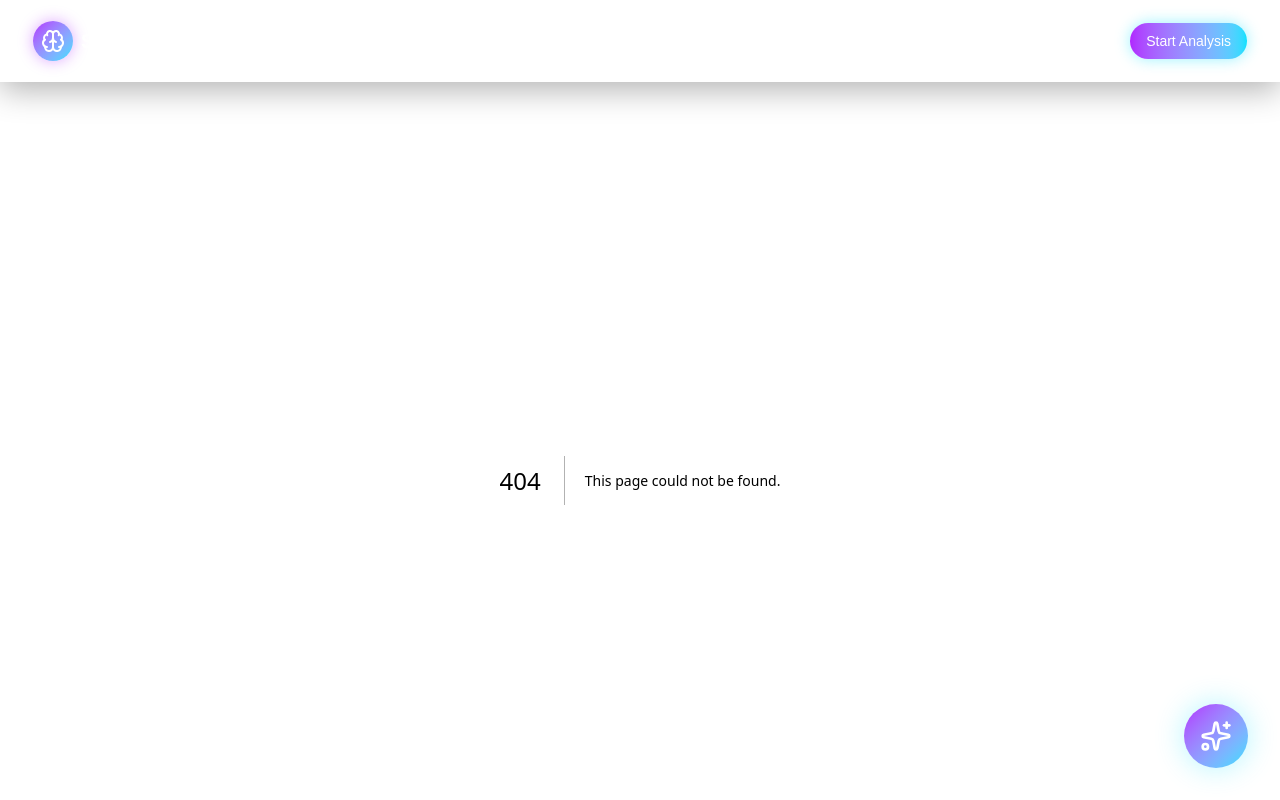
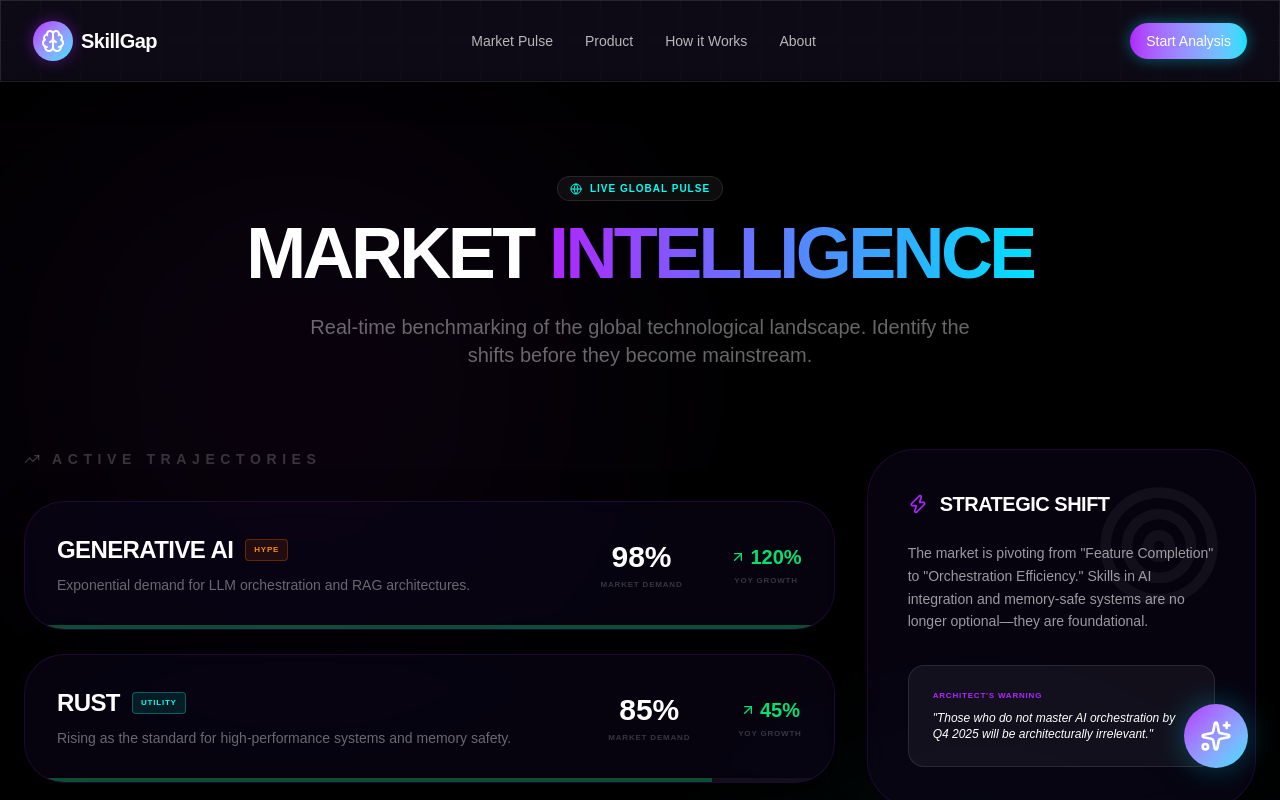
Before and after one commit to Siddhu-cse/SkillGapAnalyzer, a Next.js app: page /market in a window 1280 px wide. Before the commit this address had no page. Shown: the top 800 px of the page. Built offline with nearby package versions, Linux system fonts and the light colour scheme.

Commit message:
Implement Market Pulse Dashboard and Navbar update

```diff
--- /dev/null
+++ b/src/app/market/page.tsx
@@ -0,0 +1,142 @@
+"use client";
+
+import { motion } from "framer-motion";
+import { TrendingUp, ArrowUpRight, ArrowDownRight, Zap, Target, Globe, Activity, Loader2 } from "lucide-react";
+import { useState, useEffect } from "react";
+
+interface TrendData {
+  skill: string;
+  demand: number;
+  growth: number;
+  status: "Hype" | "Utility" | "Foundational";
+  description: string;
+}
+
+export default function MarketPulsePage() {
+  const [trends, setTrends] = useState<TrendData[]>([
+    { skill: "Generative AI", demand: 98, growth: 120, status: "Hype", description: "Exponential demand for LLM orchestration and RAG architectures." },
+    { skill: "Rust", demand: 85, growth: 45, status: "Utility", description: "Rising as the standard for high-performance systems and memory safety." },
+    { skill: "System Design", demand: 92, growth: 15, status: "Foundational", description: "Critical for scaling distributed cloud-native applications." },
+    { skill: "Web3/Solidity", demand: 65, growth: -20, status: "Utility", description: "Market correction in progress; focus shifted to L2 and ZK-proofs." },
+    { skill: "Cybersecurity", demand: 88, growth: 30, status: "Foundational", description: "Constant demand increase due to rising state-sponsored threats." },
+  ]);
+
+  return (
+    <div className="min-h-screen py-24 relative overflow-hidden bg-black text-white">
+      {/* Background glow */}
+      <div className="absolute top-0 left-0 w-[600px] h-[600px] bg-[var(--color-neon-purple)]/5 rounded-full blur-[120px] pointer-events-none" />
+      <div className="absolute bottom-0 right-0 w-[600px] h-[600px] bg-[var(--color-neon-blue)]/5 rounded-full blur-[120px] pointer-events-none" />
+
+      <div className="max-w-7xl mx-auto px-4 sm:px-6 relative z-10">
+        <motion.div
+          initial={{ opacity: 0, y: 20 }}
+          animate={{ opacity: 1, y: 0 }}
+          className="text-center mb-20"
+        >
+          <div className="inline-flex items-center space-x-2 px-3 py-1 rounded-full bg-white/5 border border-white/10 mb-4">
+            <Globe className="w-3 h-3 text-[var(--color-neon-cyan)]" />
+            <span className="text-[10px] font-black uppercase tracking-widest text-[var(--color-neon-cyan)]">Live Global Pulse</span>
+          </div>
+          <h1 className="text-4xl md:text-7xl font-black mb-6 uppercase tracking-tighter">
+            Market <span className="text-gradient">Intelligence</span>
+          </h1>
+          <p className="text-white/40 text-xl max-w-2xl mx-auto">
+            Real-time benchmarking of the global technological landscape. Identify the shifts before they become mainstream.
+          </p>
+        </motion.div>
+
+        <div className="grid lg:grid-cols-3 gap-8">
+          {/* Main Trend Feed */}
+          <div className="lg:col-span-2 space-y-6">
+            <h2 className="text-sm font-black uppercase tracking-[0.4em] text-white/20 mb-8 flex items-center gap-3">
+              <TrendingUp className="w-4 h-4" />
+              Active Trajectories
+            </h2>
+            {trends.map((trend, i) => (
+              <motion.div
+                key={trend.skill}
+                initial={{ opacity: 0, x: -20 }}
+                animate={{ opacity: 1, x: 0 }}
+                transition={{ delay: i * 0.1 }}
+                className="glass-panel p-8 rounded-[2.5rem] border border-white/10 hover:border-[var(--color-neon-cyan)]/30 transition-all group relative overflow-hidden"
+              >
+                <div className="flex flex-col md:flex-row justify-between gap-8 items-center relative z-10">
+                  <div className="flex-1">
+                    <div className="flex items-center gap-3 mb-2">
+                      <h3 className="text-2xl font-black uppercase tracking-tight">{trend.skill}</h3>
+                      <span className={`text-[8px] font-black uppercase tracking-widest px-2 py-1 rounded border ${
+                        trend.status === "Hype" ? "bg-orange-500/10 border-orange-500/30 text-orange-400" :
+                        trend.status === "Utility" ? "bg-[var(--color-neon-cyan)]/10 border-[var(--color-neon-cyan)]/30 text-[var(--color-neon-cyan)]" :
+                        "bg-purple-500/10 border-purple-500/30 text-purple-400"
+                      }`}>
+                        {trend.status}
+                      </span>
+                    </div>
+                    <p className="text-white/40 text-sm leading-relaxed max-w-lg">
+                      {trend.description}
+                    </p>
+                  </div>
+
+                  <div className="flex items-center gap-12 shrink-0">
+                    <div className="text-center">
+                      <div className="text-3xl font-black text-white">{trend.demand}%</div>
+                      <div className="text-[8px] font-black uppercase tracking-widest text-white/20 mt-1">Market Demand</div>
+                    </div>
+                    <div className="text-center">
+                      <div className={`text-xl font-black flex items-center justify-center gap-1 ${trend.growth > 0 ? "text-green-400" : "text-red-400"}`}>
+                        {trend.growth > 0 ? <ArrowUpRight className="w-4 h-4" /> : <ArrowDownRight className="w-4 h-4" />}
+                        {Math.abs(trend.growth)}%
+                      </div>
+                      <div className="text-[8px] font-black uppercase tracking-widest text-white/20 mt-1">YoY Growth</div>
+                    </div>
+                  </div>
+                </div>
+
+                {/* Background Sparkline Simulation */}
+                <div className="absolute bottom-0 left-0 right-0 h-1 bg-white/5">
+                  <motion.div
+                    initial={{ width: 0 }}
+                    animate={{ width: `${trend.demand}%` }}
+                    transition={{ duration: 1, delay: 0.5 }}
+                    className={`h-full ${trend.growth > 0 ? "bg-green-400/30" : "bg-red-400/30"}`}
+                  />
+                </div>
+              </motion.div>
+            ))}
+          </div>
+
+          {/* Side Intelligence Panel */}
+          <div className="space-y-8">
+            <div className="glass-panel p-10 rounded-[3rem] border border-[var(--color-neon-purple)]/20 relative overflow-hidden">
+              <div className="absolute top-0 right-0 p-8 opacity-5">
+                <Target className="w-32 h-32" />
+              </div>
+              <h2 className="text-xl font-black mb-6 uppercase tracking-tight flex items-center gap-3">
+                <Zap className="w-5 h-5 text-[var(--color-neon-purple)]" />
+                Strategic Shift
+              </h2>
+              <p className="text-sm text-white/60 leading-relaxed mb-8">
+                The market is pivoting from "Feature Completion" to "Orchestration Efficiency." Skills in AI integration and memory-safe systems are no longer optional—they are foundational.
+              </p>
+              <div className="p-6 rounded-2xl bg-white/5 border border-white/10">
+                <div className="text-[8px] font-black text-[var(--color-neon-purple)] uppercase tracking-widest mb-2">Architect's Warning</div>
+                <p className="text-xs text-white italic">"Those who do not master AI orchestration by Q4 2025 will be architecturally irrelevant."</p>
+              </div>
+            </div>
+
+            <div className="glass-panel p-10 rounded-[3rem] border border-white/10">
+              <h2 className="text-xl font-black mb-6 uppercase tracking-tight flex items-center gap-3">
+                <Activity className="w-5 h-5 text-[var(--color-neon-cyan)]" />
+                Global Rejection Rate
+              </h2>
+              <div className="text-5xl font-black mb-2 text-red-500">72%</div>
+              <p className="text-xs text-white/40 leading-relaxed">
+                Average rejection rate for roles requiring 'System Design' when candidates lack 'Distributed Systems' verification.
+              </p>
+            </div>
+          </div>
+        </div>
+      </div>
+    </div>
+  );
+}
--- a/src/components/layout/Navbar.tsx
+++ b/src/components/layout/Navbar.tsx
@@ -19,6 +19,9 @@ export function Navbar() {
           </Link>
 
           <nav className="hidden md:flex items-center space-x-8">
+            <Link href="/market" className="text-sm font-medium text-white/70 hover:text-white transition-colors">
+              Market Pulse
+            </Link>
             <Link href="/analyze" className="text-sm font-medium text-white/70 hover:text-white transition-colors">
               Product
             </Link>
```
